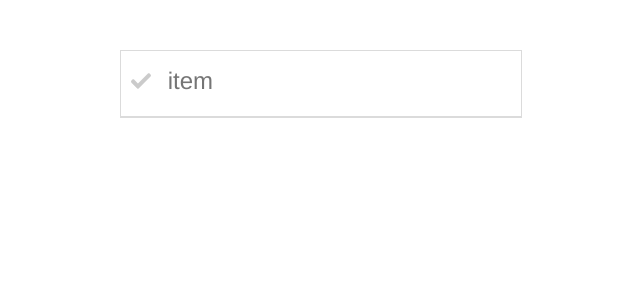
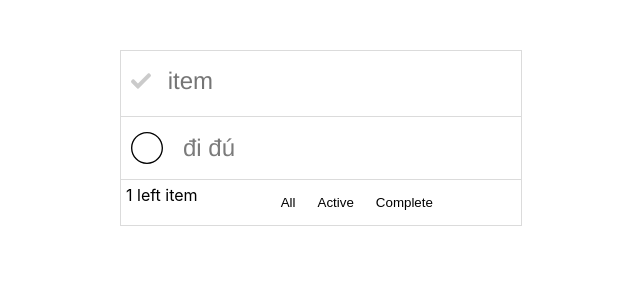
Before and after one commit to tholuu/Todo-list, a React (Create React App) app: page / in a window 1280 px wide. Shown: the top 300 px of the page, without its empty margins (319-959 px from the left). Built offline with nearby package versions, Linux system fonts and the light colour scheme.

Commit message:
todo-list

```diff
--- a/src/App.css
+++ b/src/App.css
@@ -17,8 +17,8 @@
   opacity: 0.2;
 }
 
-.App .Hearder .Check-all-complete:focus {
-  opacity: 1;
+.App .all-click {
+  opacity: .5;
 }
 
 .App .Hearder > input {
--- a/src/App.js
+++ b/src/App.js
@@ -3,6 +3,9 @@ import TodoItem from "./components/TodoItem";
 import correct from '../src/img/correct.svg';
 import classNames from 'classnames';
 import "./App.css";
+
+
+let filterItem = [];
 
 class App extends Component {
   constructor() {
@@ -11,11 +14,9 @@ class App extends Component {
       valueInput: '',
       leftItem: 'left item',
       currentFilter: 'all',
+      isComoleteAll: false,
       todoItems: [
-        // { title: " đi chợ đi chợ đi chợ đi chợ đi chợ đi chợ đi chợ đi chợ đi chợ", isComplete: false },
-        // { title: "đi học", isComplete: false },
-        // { title: "đi chơi", isComplete: false },
-        // { title: "đi đú", isComplete: false }
+        { title: "đi đú", isComplete: false }
       ]
     }
 
@@ -33,7 +34,6 @@ class App extends Component {
       console.log('item')
       const isComplete = item.isComplete
       const { todoItems } = this.state
-
       const index = todoItems.indexOf(item)
       this.setState({
         todoItems: [
@@ -105,20 +105,25 @@ class App extends Component {
   }
 
   onClick() {
-    // this.state.todoItems.filter(function (item) {
-    //   if (item.isComplete === false) {
-    //     this.setState({
-    //       todoItems: [
-    //         ...this.state.todoItems
-    //       ]
-    //     })
-    //   }
-    // })
-    console.log(this.state.isComplete)
+    let { isComoleteAll, todoItems, isComplete } = this.state
+    let newTodoItem = []
+    todoItems.filter((item) => {
+      if (todoItems.isComplete === false) {
+        return {
+          item
+        }
+      }
+    })
+
+    this.setState({
+      isComoleteAll: !isComoleteAll,
+      todoItems: [
+        //
+      ]
+    })
   }
 
   render() {
-    console.log(this.state.currentFilter)
     //conditional rendering use if else
     // if (this.todoItems.length > 0) {
     //   return (
@@ -137,8 +142,7 @@ class App extends Component {
     // }
 
     //conditional redering use &&
-    const { todoItems, valueInput, leftItem, currentFilter } = this.state
-    let filterItem = [];
+    const { todoItems, valueInput, isComoleteAll, currentFilter } = this.state
     if (currentFilter === 'all') {
       filterItem = todoItems
     }
@@ -158,19 +162,17 @@ class App extends Component {
         }
       })
     }
+
     let numbers = todoItems.filter(function (item) {
       if (item.isComplete === false) {
         return item
       }
     })
 
-
-
     return (
-
       < div className="App" >
         <div className="Hearder" >
-          <img onClick={this.onClick} className="Check-all-complete" src={correct} width={20} />
+          <img onClick={this.onClick} className={classNames("Check-all-complete", { 'all-click': isComoleteAll })} src={correct} width={20} />
           <input
             type="text"
             placeholder=" item"
@@ -187,8 +189,6 @@ class App extends Component {
               item={item}
             />)
         }
-
-
         <div className={classNames('currentFilter', { filerHidden: todoItems.length === 0 })} >
           <span>{numbers.length} left item</span>
           <div className="filterButton">
```
